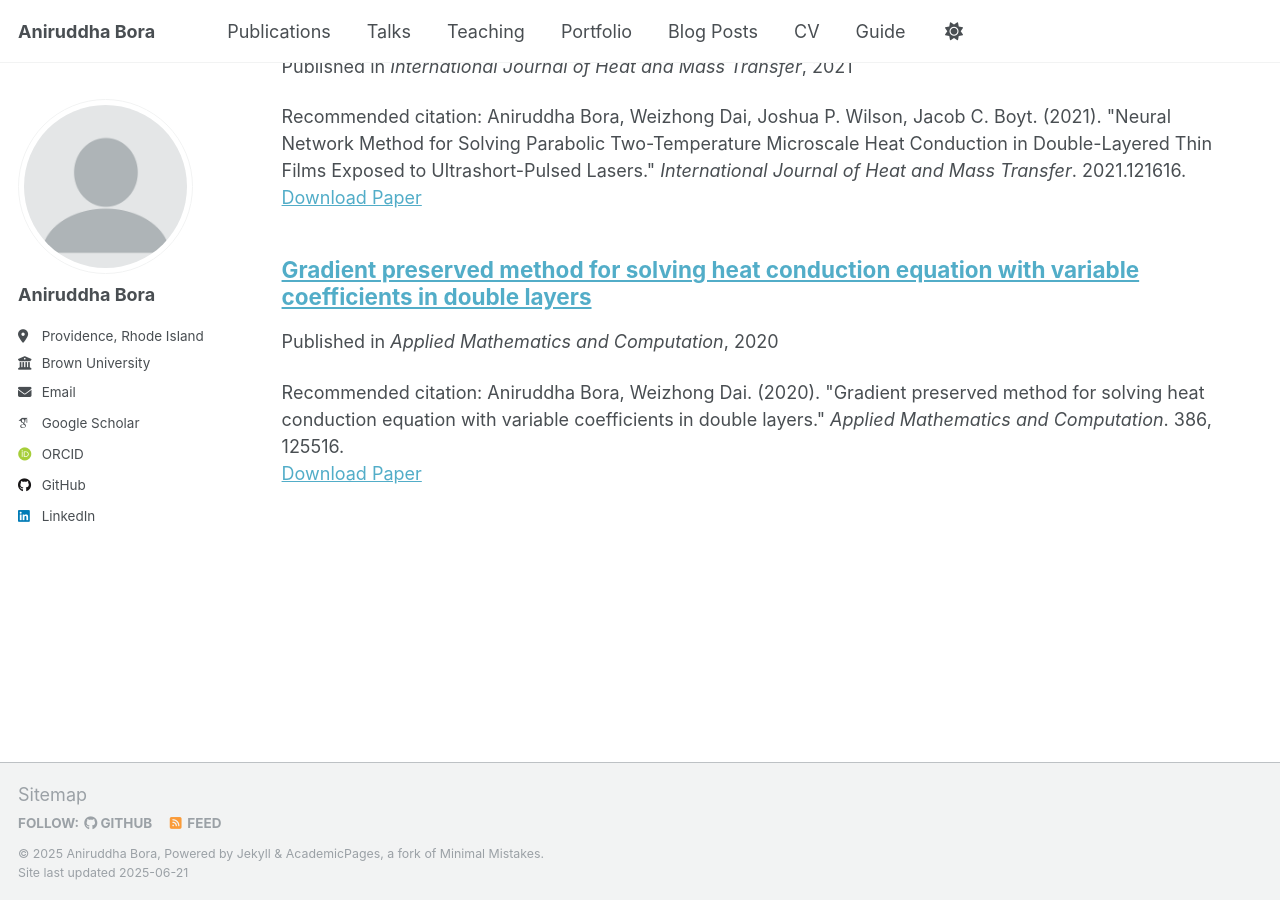
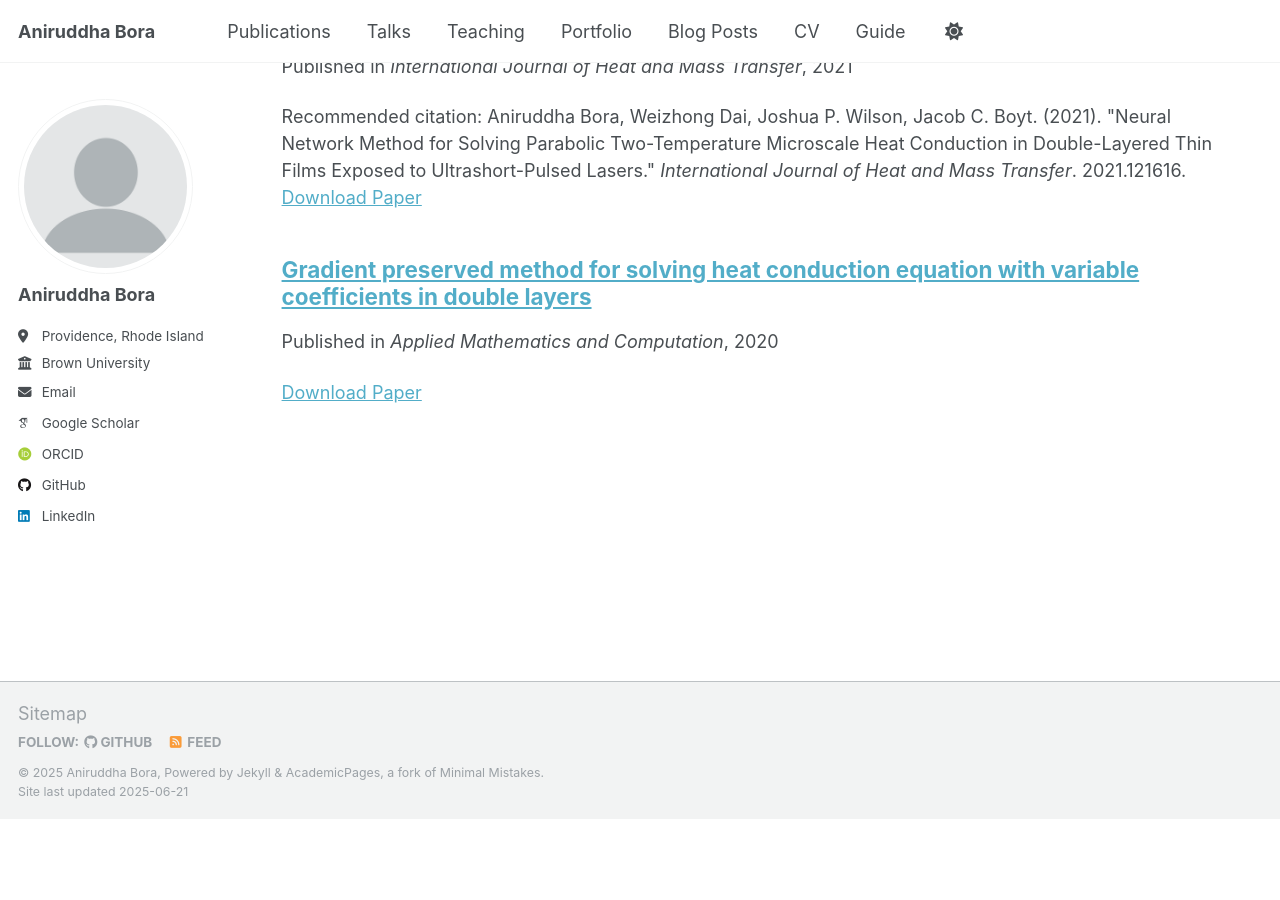
Before and after one commit to aniruddhabora/aniruddhabora.github.io, a Jekyll site: the page built from _pages/publications.html, in a window 1280 px wide and 900 px high, scrolled down 820 px. Built offline with Jekyll 4.4.1, drawn with Linux system fonts in a browser that asks for light colours; some web fonts are replaced; a file with an impossible date is left out; after the commit the page ends 1639 px from its top, so only the background shows below that.

Commit message:
Update GPM_2020.md

```diff
--- a/_publications/GPM_2020.md
+++ b/_publications/GPM_2020.md
@@ -6,5 +6,4 @@ permalink: https://doi.org/10.1016/j.amc.2020.125516
 date: 2020-10-01
 venue: 'Applied Mathematics and Computation'
 paperurl: 'https://doi.org/10.1016/j.amc.2020.125516'
-citation: 'Aniruddha Bora, Weizhong Dai. (2020). &quot;Gradient preserved method for solving heat conduction equation with variable coefficients in double layers.&quot; <i>Applied Mathematics and Computation</i>. 386, 125516.'
 ---
```
